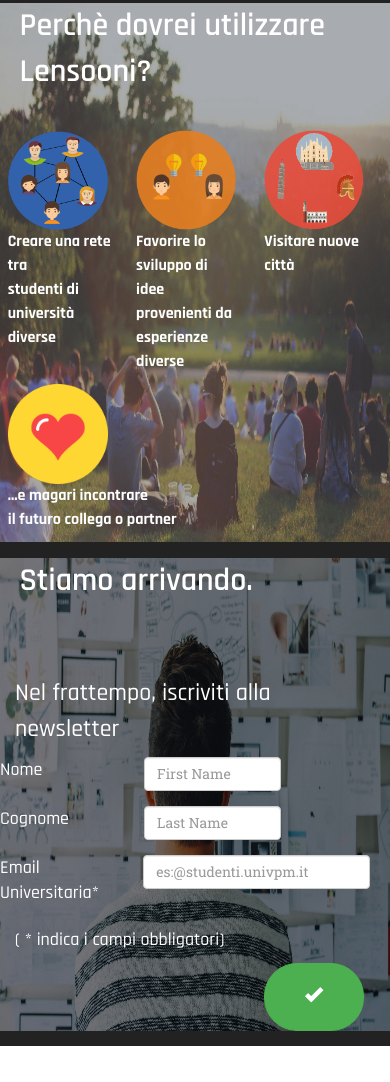
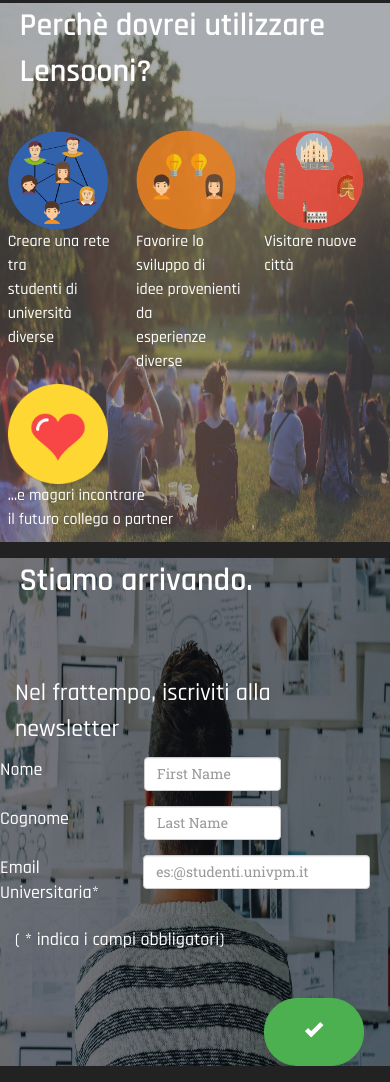
Before and after one commit to Giachelli/Lensooni, a website: page index.html in a window 390 px wide. Shown: the part 2780-3862 px from the top of the page. Before the commit the page ends 3826 px from the top, so only its background shows below. Drawn offline with nearby package versions, Linux system fonts and the light colour scheme; some packages are replaced by stand-ins of ours; a script that the page names is missing; a web font is replaced by a local one.

Commit message:
Prima versione

```diff
--- a/css/lensooni.css
+++ b/css/lensooni.css
@@ -665,7 +665,7 @@
 
     .write-inside {
         font-family: 'Rajdhani',  sans-serif;
-        font-weight: 700;
+        font-weight: 500;
         font-size: medium;
     }
 
@@ -742,6 +742,7 @@
 
      .btn-more-left {
 	    padding-left: 70%;
+	    padding-top:10%;
     }
 /*
     #testoSottoFase1{
```
